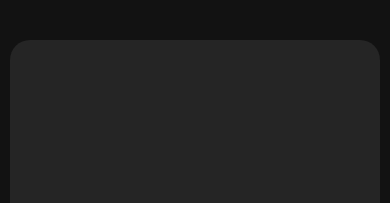
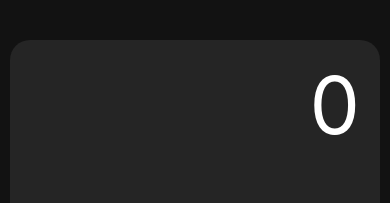
Before and after one commit to ignis05/ak-ds2-05-calculator, a React Native app: screen / in a window 390 px wide. Shown: the top 203 px of the page. Built offline with nearby package versions, Linux system fonts and the light colour scheme.

Commit message:
Improved functionality
- empty equation now displays 0
- '0' equation gets overwritten by numbers
- result is only displayed when using proper equasion
- blocked forced text to singleline
- evaluating equasion no longer chnages type to number

```diff
--- a/Apps/Calculator/Calc.js
+++ b/Apps/Calculator/Calc.js
@@ -17,7 +17,7 @@ const styles = StyleSheet.create({
 class Calc extends Component {
 	constructor(props) {
 		super(props)
-		this.state = { equation: '', result: '' }
+		this.state = { equation: '0', result: '' }
 
 		this.numeric = [7, 8, 9, 4, 5, 6, 1, 2, 3, '.', 0, '=']
 		this.special = ['C', '/', '*', '-', '+']
@@ -25,6 +25,7 @@ class Calc extends Component {
 	}
 
 	eval(equation) {
+		if (!isNaN(equation)) return null
 		try {
 			return eval(equation)
 		} catch {
@@ -34,20 +35,37 @@ class Calc extends Component {
 
 	buttonhandler(data) {
 		console.log('received press', data)
+		console.log(typeof this.state.equation)
+		console.log(this.state.equation.length)
 		if (data === 'C') {
+			let temp = this.state.equation.slice(0, -1)
+			if (temp.length === 0) {
+				temp = '0'
+			}
 			this.setState({
-				equation: this.state.equation.slice(0, -1),
-				result: this.eval(this.state.equation.slice(0, -1)),
+				equation: `${temp}`,
+				result: this.eval(temp),
 			})
 		} else if (data === '=') {
+			if (this.state.result) {
+				this.setState({
+					equation: `${this.state.result}`,
+					result: '',
+				})
+			} else {
+				this.setState({
+					equation: '0',
+					result: '',
+				})
+			}
+		} else {
+			let temp = this.state.equation + data
+			if (this.state.equation === '0' && !isNaN(data)) {
+				temp = data
+			}
 			this.setState({
-				equation: this.state.result,
-				result: '',
-			})
-		} else {
-			this.setState({
-				equation: this.state.equation + data,
-				result: this.eval(this.state.equation + data),
+				equation: `${temp}`,
+				result: this.eval(temp),
 			})
 		}
 	}
@@ -57,10 +75,14 @@ class Calc extends Component {
 			<View style={styles.wrapper}>
 				<View style={styles.display}>
 					<View style={styles.equation}>
-						<Text style={styles.equationText}>{this.state.equation}</Text>
+						<Text numberOfLines={1} style={styles.equationText}>
+							{this.state.equation}
+						</Text>
 					</View>
 					<View style={styles.result}>
-						<Text style={styles.resultText}>{this.state.result}</Text>
+						<Text numberOfLines={1} style={styles.resultText}>
+							{this.state.result}
+						</Text>
 					</View>
 				</View>
 				<View style={styles.keyboard}>
```
